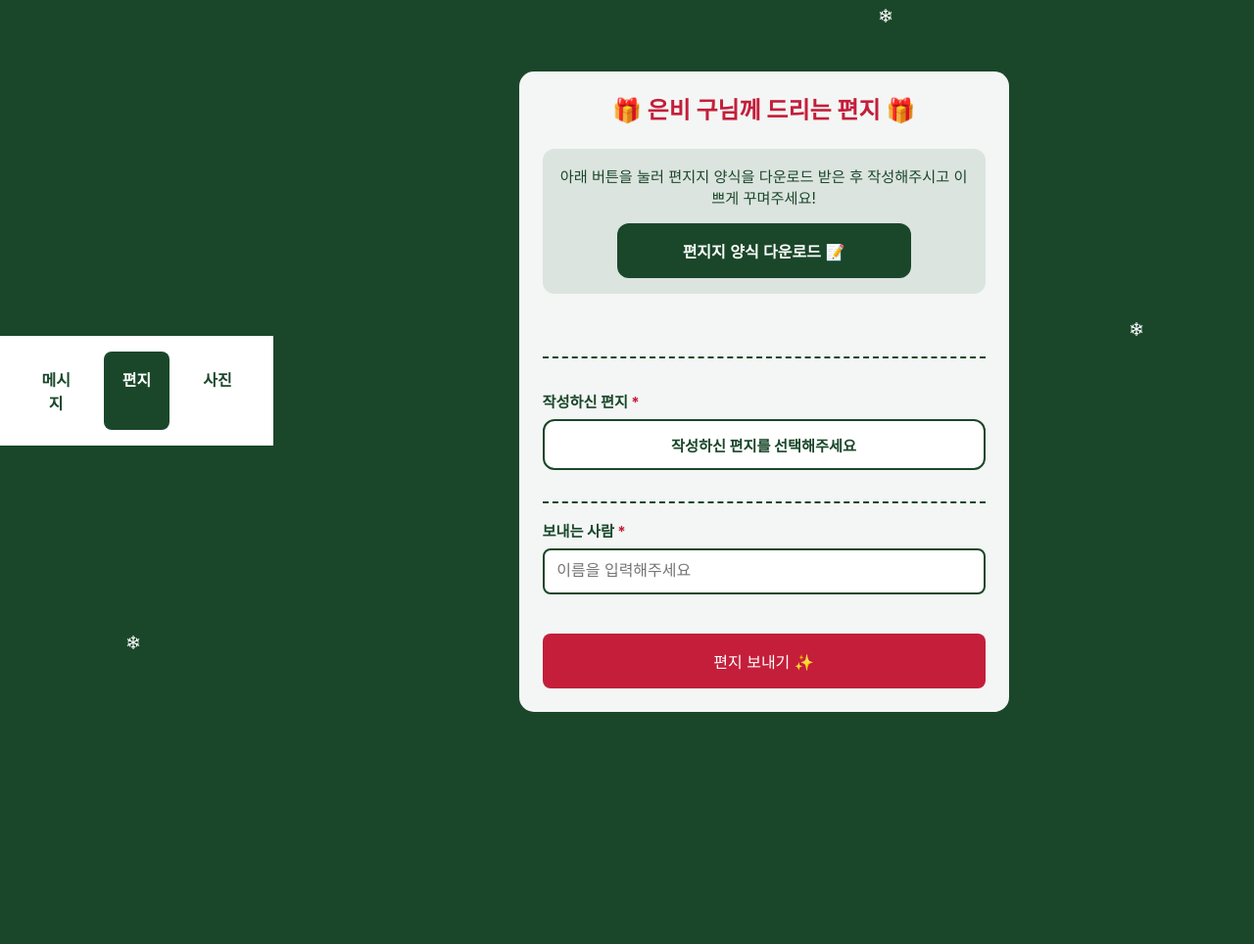
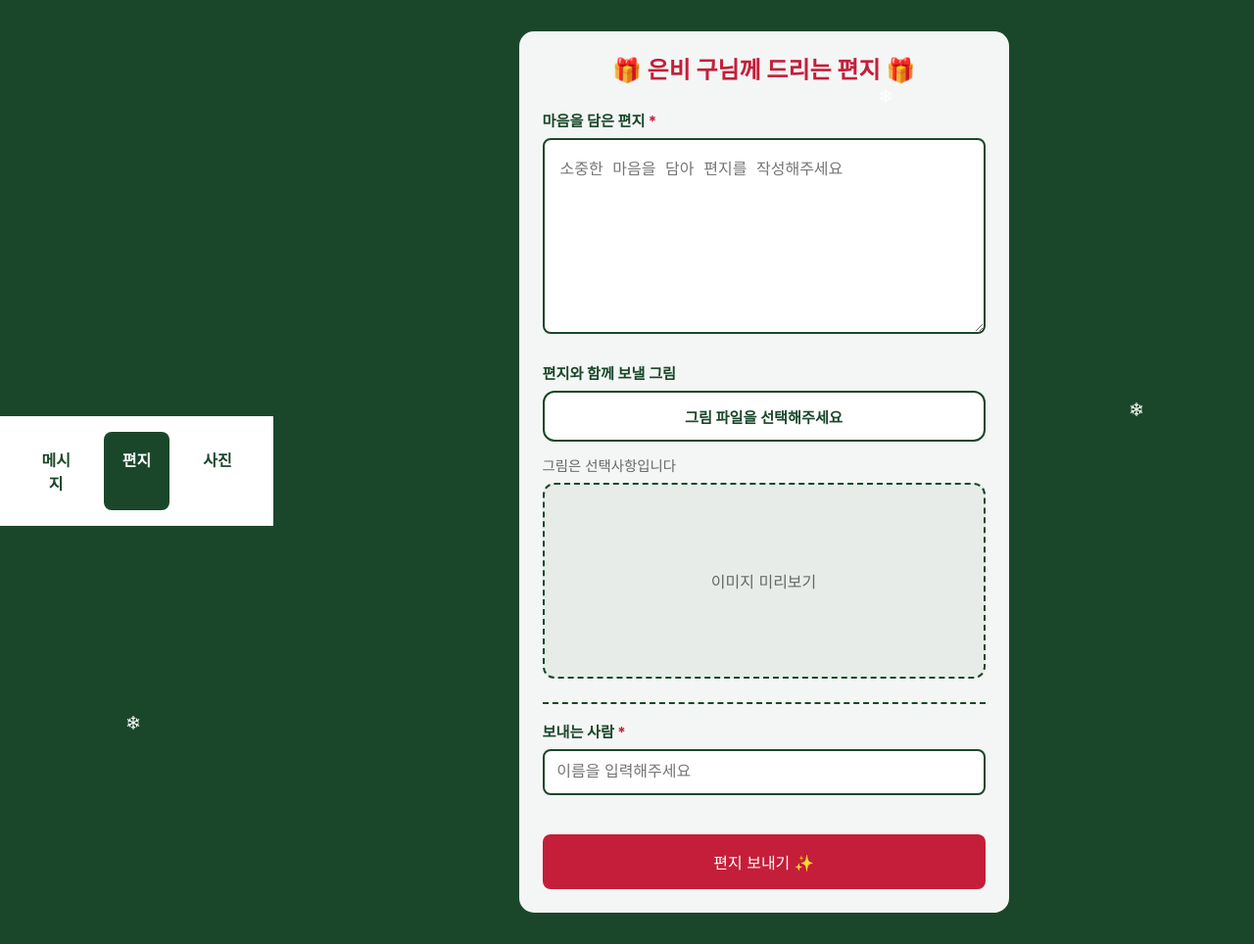
Before and after one commit to Dev-SJM/HappyBirthday, a Flask app: page /upload-letter in a window 1280 px wide; the page is wider, and only the part inside the window is pictured. Shown: that part at 98% size. Before the commit the page ends 727 px from the top of that part, so only its background shows below. Run offline with Flask 3, Linux system fonts and the light colour scheme.

Commit message:
feat: letter page get content and drawing

```diff
--- a/app.py
+++ b/app.py
@@ -35,39 +35,30 @@ def upload_message():
 def upload_letter():
     if request.method == 'POST':
         try:
-            if 'letter' not in request.files:
-                return jsonify({'error': '파일이 전송되지 않았습니다.'}), 400
+            letter = request.form['letter']
+            name = request.form['name']
 
-            letter = request.files['letter']
-            if not letter or not letter.filename:
-                return jsonify({'error': '파일이 선택되지 않았습니다.'}), 400
+            # 먼저 편지 내용을 DynamoDB에 저장
+            letter_data = {
+                'content': letter,
+            }
 
-            name = request.form['name']
-            if not name:
-                return jsonify({'error': '이름이 입력되지 않았습니다.'}), 400
-
-            if not allowed_file(letter.filename):
-                return jsonify({'error': '허용되지 않는 파일 형식입니다. (png, jpg, jpeg, gif만 가능)'}), 400
-
-            path = f"{name}/letter/"
-
-            # S3에 파일 업로드
-            letter_url = upload_file_to_s3(name, letter, path)
-
-            if not letter_url:
-                return jsonify({'error': '파일 업로드에 실패했습니다.'}), 500
+            # 그림 파일이 있는 경우
+            if 'drawing' in request.files:
+                drawing = request.files['drawing']
+                if drawing.filename != '':
+                    # S3에 그림 업로드
+                    path = f"{name}/letter/"
+                    drawing_url = upload_file_to_s3(name, drawing, path)
+                    letter_data['drawing_url'] = drawing_url
 
             # DynamoDB에 저장
-            success = save_to_dynamodb(
-                name=name,
-                type='letter',
-                data=letter_url
-            )
+            success = save_to_dynamodb(name=name, type='letter', data=letter_data)
 
             if not success:
-                return jsonify({'error': 'DB 저장 실패'}), 500
+                return jsonify({'error': '저장 실패'}), 500
 
-            return jsonify({'message': '편지가 성공적으로 저장되었습니다.'})
+            return jsonify({'message': '성공적으로 전송되었습니다.'})
         except Exception as e:
             print(f"편지 업로드 중 에러: {str(e)}")
             return jsonify({'error': '서버 에러가 발생했습니다.'}), 500
--- a/templates/upload/letter.html
+++ b/templates/upload/letter.html
@@ -5,50 +5,28 @@
   <meta name="viewport" content="width=device-width, initial-scale=1.0, maximum-scale=1.0, user-scalable=no">
   <link rel="stylesheet" href="{{ url_for('static', filename='css/upload.css') }}">
   <style>
-    /* 다운로드 버튼 스타일 추가 */
-    .download-section {
-      margin-bottom: 2rem;
-      text-align: center;
-      padding: 1rem;
-      background-color: rgba(26, 71, 42, 0.1);
+    /* 이미지 프리뷰 스타일 */
+    .image-preview {
+      width: 100%;
+      height: 200px;
+      border: 2px dashed #1a472a;
+      margin-top: 0.5rem;
       border-radius: 12px;
+      display: flex;
+      justify-content: center;
+      align-items: center;
+      color: #666;
+      background-color: rgba(26, 71, 42, 0.05);
     }
 
-    .download-text {
-      color: #1a472a;
-      margin-bottom: 1rem;
-      font-size: 0.95rem;
+    .image-preview img {
+      max-width: 100%;
+      max-height: 100%;
+      border-radius: 12px;
+      object-fit: contain;
     }
 
-    .download-button {
-      background-color: #1a472a;
-      color: white;
-      padding: 1rem 2rem;
-      border: none;
-      border-radius: 12px;
-      font-size: 1rem;
-      cursor: pointer;
-      font-weight: bold;
-      transition: background-color 0.3s ease;
-      width: 100%;
-      max-width: 300px;
-    }
-
-    .download-button:hover {
-      background-color: #143522;
-    }
-
-    .section-divider {
-      border-top: 2px dashed #1a472a;
-      margin: 2rem 0;
-    }
-
-    /* 파일 업로드 input 스타일 수정 */
-    .file-input-container {
-      position: relative;
-      margin-bottom: 1rem;
-    }
-
+    /* 파일 입력 스타일 */
     .file-input-label {
       display: inline-block;
       padding: 0.8rem;
@@ -62,16 +40,19 @@
     }
 
     .file-input {
-      position: absolute;
-      width: 1px;
-      height: 1px;
-      opacity: 0;
+      display: none;
     }
 
-    .file-name {
-      margin-top: 0.5rem;
+    textarea {
+      min-height: 200px;
+      padding: 1rem;
+      resize: vertical;
+    }
+
+    .description {
       font-size: 0.9rem;
       color: #666;
+      margin-top: 0.3rem;
     }
   </style>
 </head>
@@ -102,38 +83,40 @@
     <div class="page active">
       <h1>🎁 은비 구님께 드리는 편지 🎁</h1>
 
-      <!-- 편지지 양식 다운로드 섹션 -->
-      <div class="download-section">
-        <p class="download-text">아래 버튼을 눌러 편지지 양식을 다운로드 받은 후 작성해주시고 이쁘게 꾸며주세요!</p>
-        <button onclick="downloadTemplate()" class="download-button">
-          편지지 양식 다운로드 📝
-        </button>
+      <form id="letter-form">
+        <!-- 편지 내용 입력 -->
+        <div class="form-group">
+          <label for="letter">마음을 담은 편지<span class="required">*</span></label>
+          <textarea id="letter"
+              placeholder="소중한 마음을 담아 편지를 작성해주세요"
+              required></textarea>
+          <div class="error-message" id="letter-error">편지를 입력해주세요</div>
         </div>
 
-      <div class="section-divider"></div>
-
-      <!-- 편지 제출 폼 -->
-      <form id="letter-form">
+        <!-- 그림 업로드 -->
         <div class="form-group">
-          <label>작성하신 편지<span class="required">*</span></label>
-          <div class="file-input-container">
-            <label for="letter-file" class="file-input-label">
-              작성하신 편지를 선택해주세요
+          <label for="drawing">편지와 함께 보낼 그림</label>
+          <label for="drawing" class="file-input-label">
+            그림 파일을 선택해주세요
           </label>
           <input type="file"
-                   id="letter-file"
+                 id="drawing"
                  class="file-input"
-                   accept=".jpg,.jpeg,.png,.pdf"
-                   onChange="updateFileName(this)"
-                   required>
-            <div class="file-name" id="file-name"></div>
+                 accept="image/*"
+                 onChange="previewImage(event)">
+          <p class="description">그림은 선택사항입니다</p>
+          <div class="image-preview" id="preview">
+            이미지 미리보기
           </div>
-          <div class="error-message" id="letter-error">편지 파일을 선택해주세요</div>
         </div>
 
+        <!-- 보내는 사람 -->
         <div class="form-group name-input">
           <label for="sender-name">보내는 사람<span class="required">*</span></label>
-          <input type="text" id="sender-name" placeholder="이름을 입력해주세요" required>
+          <input type="text"
+                 id="sender-name"
+                 placeholder="이름을 입력해주세요"
+                 required>
           <div class="error-message" id="name-error">이름을 입력해주세요</div>
         </div>
 
@@ -145,34 +128,28 @@
   </div>
 
   <script>
-    function downloadTemplate() {
-      // 편지지 양식 파일 경로
-      const templateUrl = "{{ url_for('static', filename='templates/letter-template.pdf') }}";
+    function previewImage(event) {
+      const preview = document.getElementById('preview');
+      const file = event.target.files[0];
 
-      // 다운로드 링크 생성 및 클릭
-      const link = document.createElement('a');
-      link.href = templateUrl;
-      link.download = '은비구님_편지지양식.pdf';
-      document.body.appendChild(link);
-      link.click();
-      document.body.removeChild(link);
+      if (file) {
+        const reader = new FileReader();
+        reader.onload = function(e) {
+          preview.innerHTML = `<img src="${e.target.result}" alt="선택한 이미지">`;
         }
-
-    function updateFileName(input) {
-      const fileNameDiv = document.getElementById('file-name');
-      if (input.files && input.files[0]) {
-        fileNameDiv.textContent = input.files[0].name;
-        document.getElementById('letter-error').style.display = 'none';
+        reader.readAsDataURL(file);
       } else {
-        fileNameDiv.textContent = '';
+        preview.innerHTML = '이미지 미리보기';
       }
     }
 
     async function submitLetter() {
-      const letterFile = document.getElementById('letter-file').files[0];
+      const letter = document.getElementById('letter').value;
+      const drawing = document.getElementById('drawing').files[0];
       const name = document.getElementById('sender-name').value;
 
-      if (!letterFile) {
+      // 유효성 검사
+      if (!letter.trim()) {
         document.getElementById('letter-error').style.display = 'block';
         return;
       } else {
@@ -190,8 +167,11 @@
 
       try {
         const formData = new FormData();
-        formData.append('letter', letterFile);
+        formData.append('letter', letter);
         formData.append('name', name);
+        if (drawing) {
+          formData.append('drawing', drawing);
+        }
 
         const response = await fetch('/upload-letter', {
           method: 'POST',
@@ -202,7 +182,7 @@
 
         alert('편지가 성공적으로 전송되었습니다! 🎁');
         document.getElementById('letter-form').reset();
-        document.getElementById('file-name').textContent = '';
+        document.getElementById('preview').innerHTML = '이미지 미리보기';
       } catch (error) {
         console.error('Error:', error);
         alert('편지 전송 중 오류가 발생했습니다. 다시 시도해주세요.');
```
Lines whose indentation alone changed are shown as unchanged.
